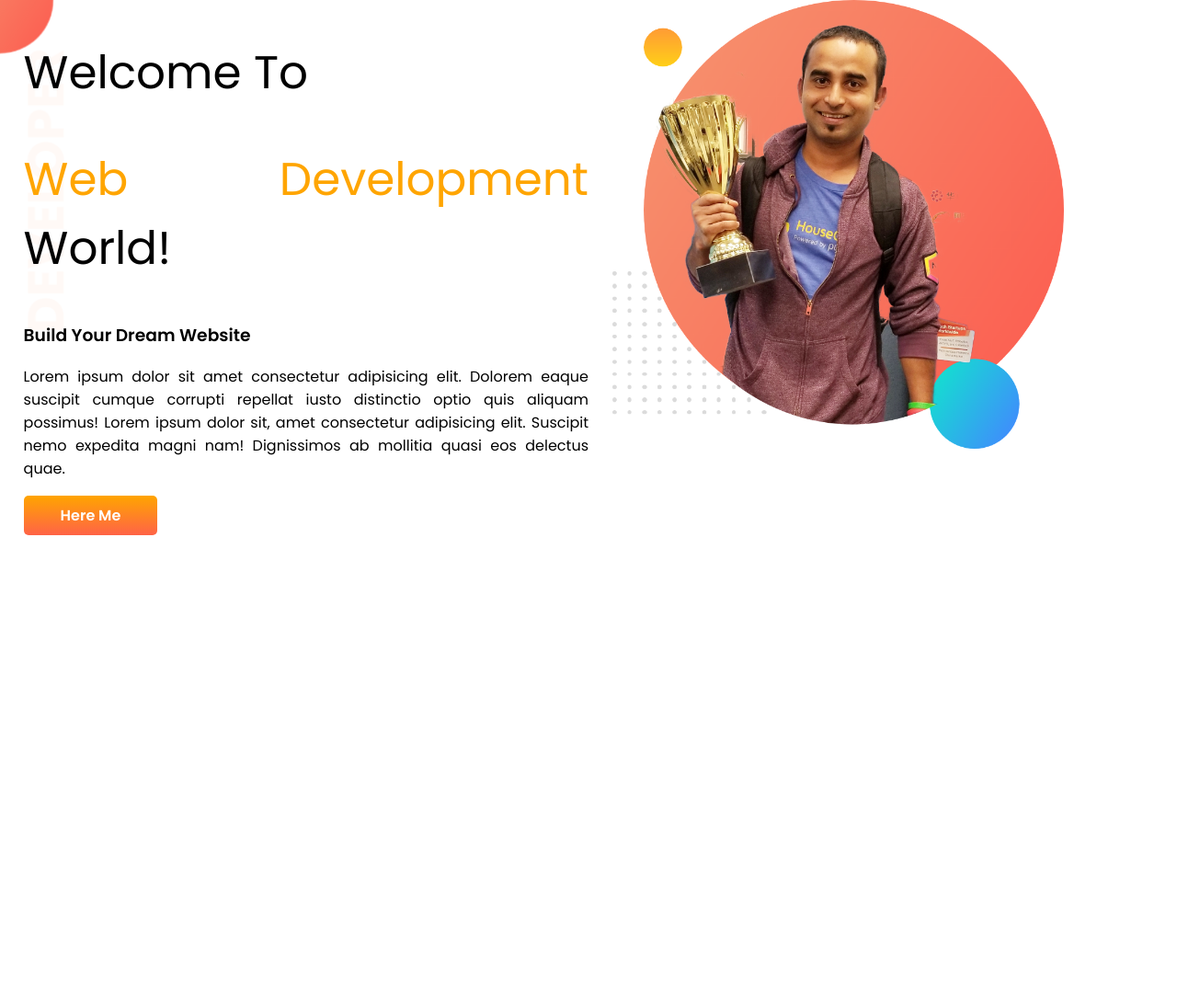
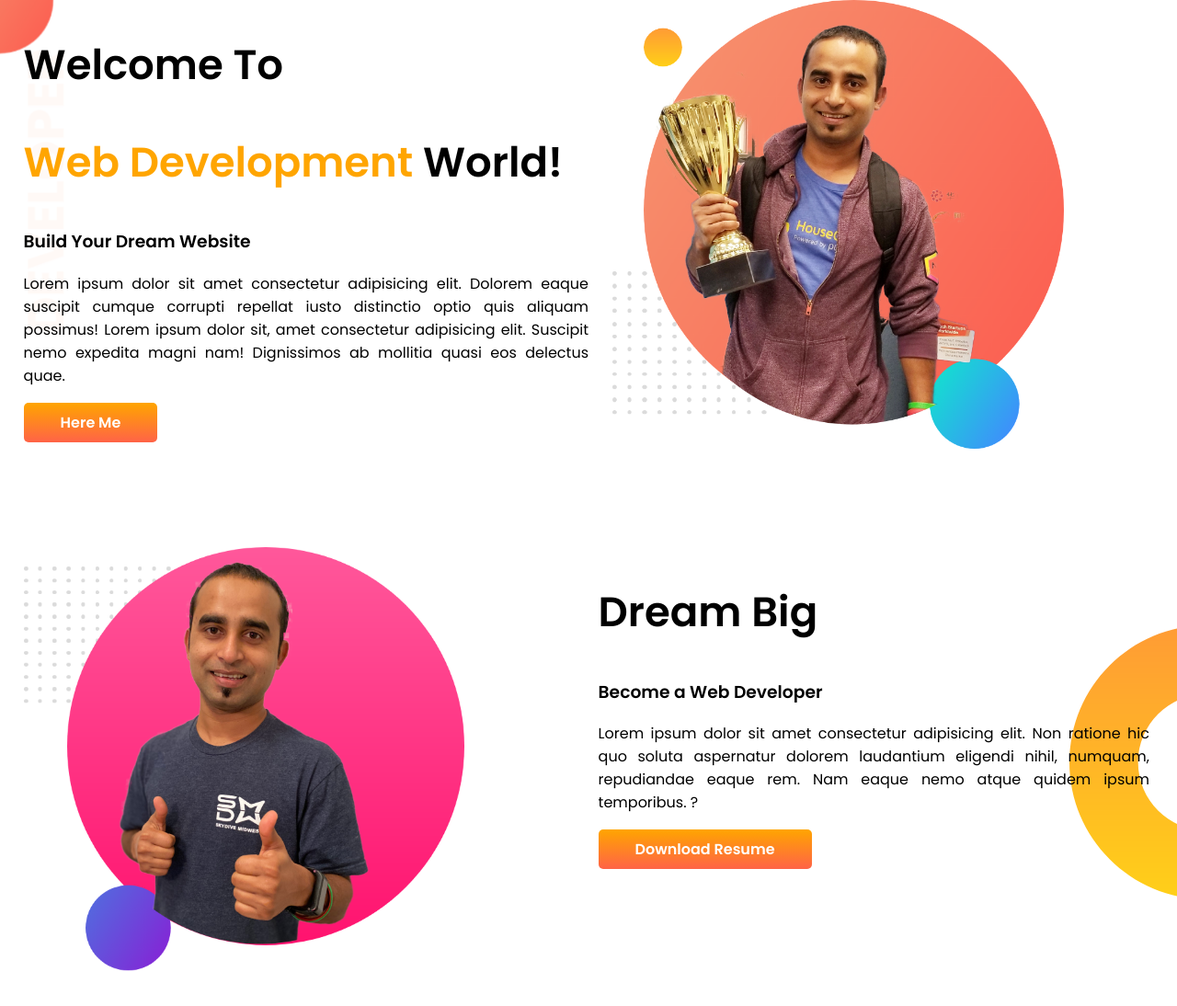
Before and after one commit to bashar4980/Simple_Protfolio, a plain HTML site: page index.html in a window 1280 px wide. Shown: the whole page at 92% size. Before the commit the page ends 800 px from the top, so only its background shows below. Drawn offline with Linux system fonts and the light colour scheme.

Commit message:
dream big section is add

```diff
--- a/index.html
+++ b/index.html
@@ -30,6 +30,18 @@
 
     </div>
  </section>
+ <section class="dream_big">
+    <div class="half_width">
+        <img src="./images/jhankar2.png" alt="">
+    </div>
+    <div class="half_width" id="half-width">
+        <h1>Dream Big</h1>
+        <h3>Become a Web Developer</h3>
+        <p>Lorem ipsum dolor sit amet consectetur adipisicing elit. Non ratione hic quo soluta aspernatur dolorem laudantium eligendi nihil, numquam, repudiandae eaque rem. Nam eaque nemo atque quidem ipsum temporibus. ?</p>
+        <a class="Link_btn"href="https://www.facebook.com" target="_blank">Download Resume</a>
+
+    </div>
+ </section>
 </body>
 
 </html>
--- a/style.css
+++ b/style.css
@@ -12,14 +12,15 @@ body{
     background-repeat: no-repeat;
 }
 h1{
-    font-size: 50px;
-    font-weight: 500;
+    font-size: 45px;
+    font-weight: 600;
 }
 h1 span{
     color:orange;
 }
 section{
     display: flex;
+    margin-bottom: 100px;
 }
 .half_width{
     width: 50%;
@@ -44,3 +45,11 @@ section{
     text-decoration: none;
     margin-top: 10px!important;
 }
+#half-width{
+    margin-right: 30px;
+}
+.dream_big{
+    background-image: url(./images/dream-bg.png);
+    background-repeat: no-repeat;
+    background-position:  right;
+}
```
